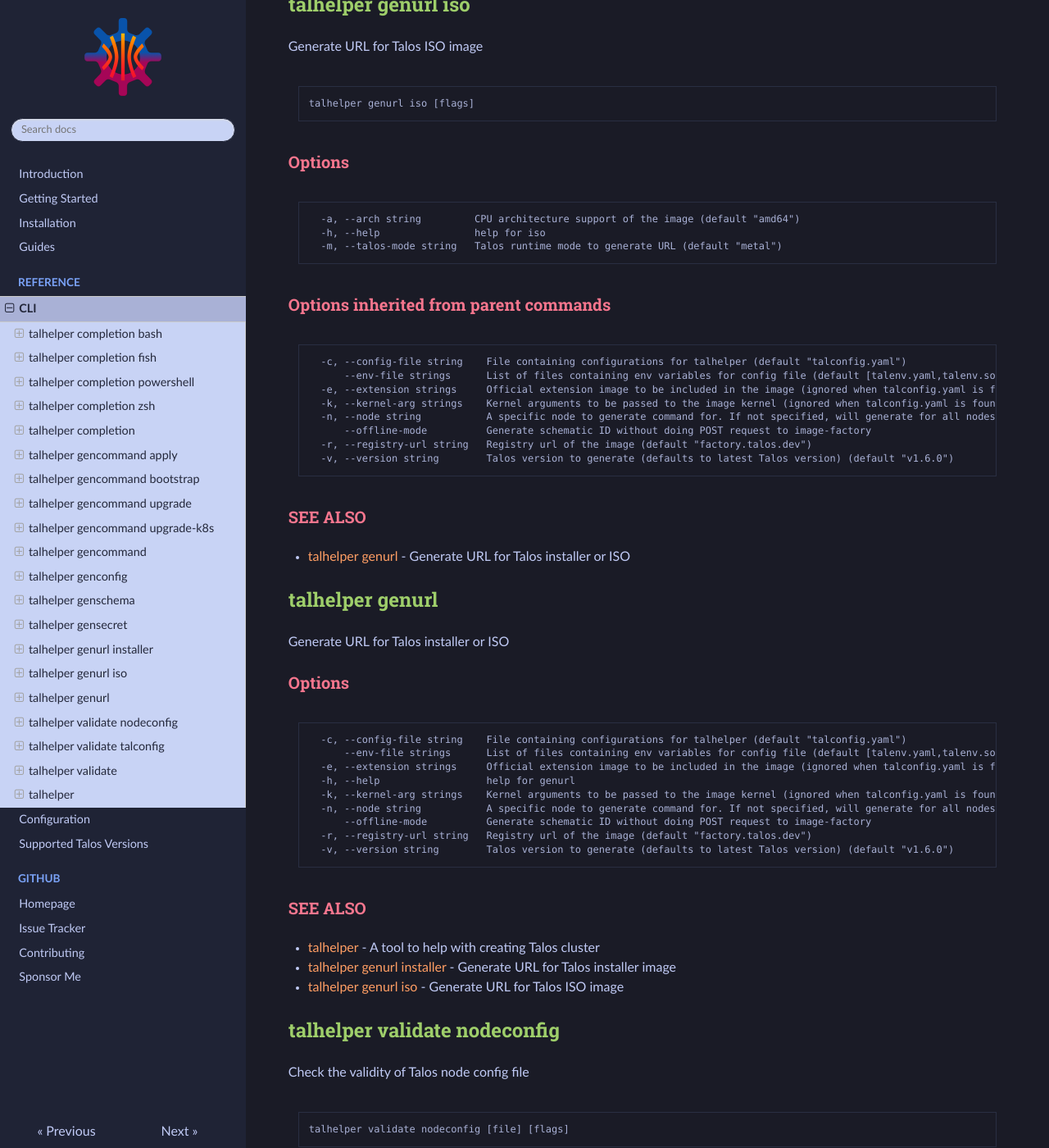
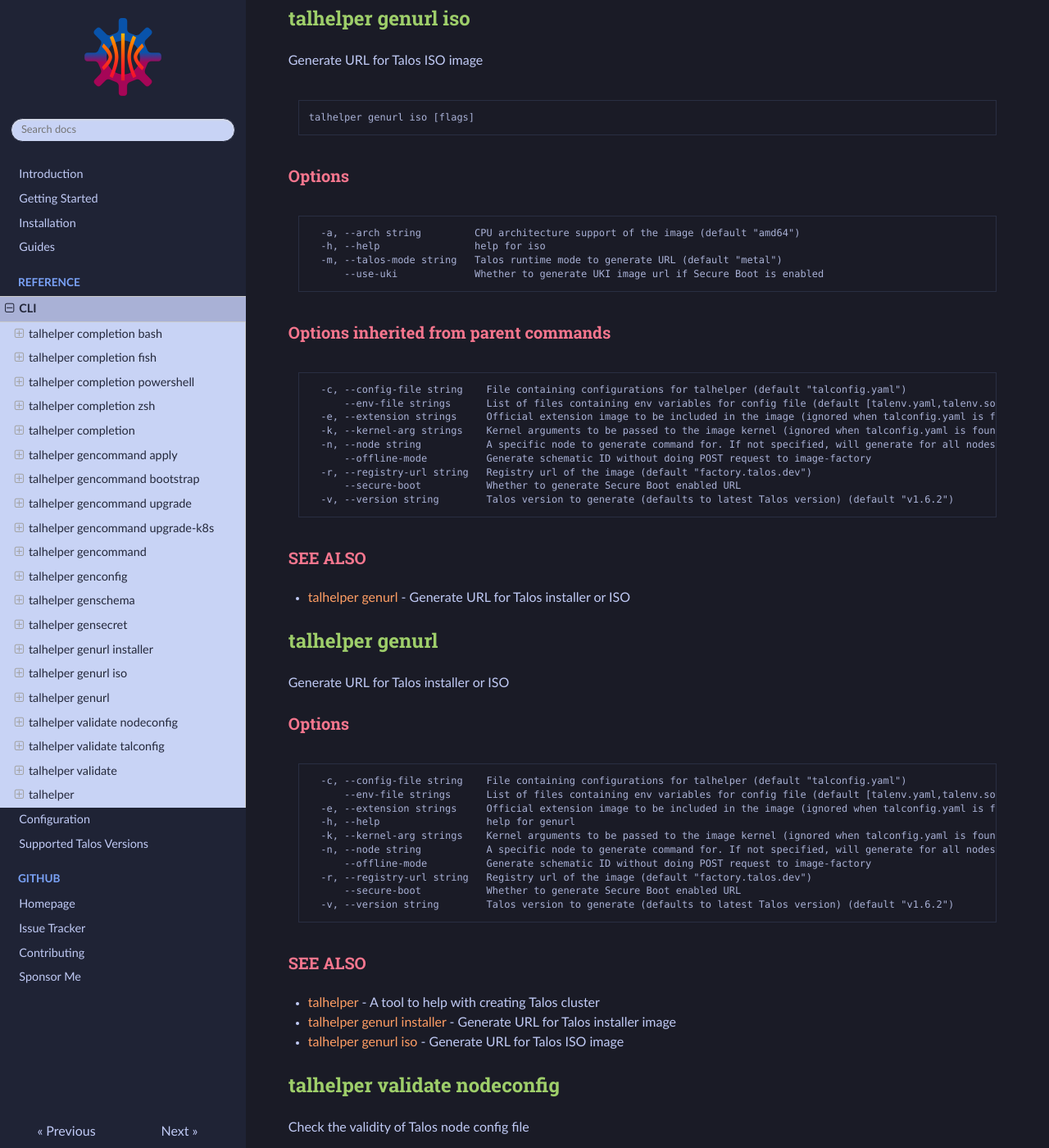
Before and after one commit to budimanjojo/talhelper, an MkDocs documentation site: the page built from docs/docs/reference/cli.md, in a window 1280 px wide and 1400 px high, scrolled down 9924 px. Shown: the whole window at 82% size. Built offline with MkDocs 1.6.1, drawn with Linux system fonts in a browser that asks for light colours; some of the changed text lies outside the part shown.

Commit message:
docs: update CLI reference documentation (#310)
Co-authored-by: budimanjojo-bot <111944664+budimanjojo-bot[bot]@users.noreply.github.com>

````diff
--- a/docs/docs/reference/cli.md
+++ b/docs/docs/reference/cli.md
@@ -400,7 +400,8 @@ talhelper genurl installer [flags]
   -n, --node string           A specific node to generate command for. If not specified, will generate for all nodes (ignored when talconfig.yaml is not found)
       --offline-mode          Generate schematic ID without doing POST request to image-factory
   -r, --registry-url string   Registry url of the image (default "factory.talos.dev")
-  -v, --version string        Talos version to generate (defaults to latest Talos version) (default "v1.6.0")
+      --secure-boot           Whether to generate Secure Boot enabled URL
+  -v, --version string        Talos version to generate (defaults to latest Talos version) (default "v1.6.2")
 ```
 
 ### SEE ALSO
@@ -421,6 +422,7 @@ talhelper genurl iso [flags]
   -a, --arch string         CPU architecture support of the image (default "amd64")
   -h, --help                help for iso
   -m, --talos-mode string   Talos runtime mode to generate URL (default "metal")
+      --use-uki             Whether to generate UKI image url if Secure Boot is enabled
 ```
 
 ### Options inherited from parent commands
@@ -433,7 +435,8 @@ talhelper genurl iso [flags]
   -n, --node string           A specific node to generate command for. If not specified, will generate for all nodes (ignored when talconfig.yaml is not found)
       --offline-mode          Generate schematic ID without doing POST request to image-factory
   -r, --registry-url string   Registry url of the image (default "factory.talos.dev")
-  -v, --version string        Talos version to generate (defaults to latest Talos version) (default "v1.6.0")
+      --secure-boot           Whether to generate Secure Boot enabled URL
+  -v, --version string        Talos version to generate (defaults to latest Talos version) (default "v1.6.2")
 ```
 
 ### SEE ALSO
@@ -455,7 +458,8 @@ Generate URL for Talos installer or ISO
   -n, --node string           A specific node to generate command for. If not specified, will generate for all nodes (ignored when talconfig.yaml is not found)
       --offline-mode          Generate schematic ID without doing POST request to image-factory
   -r, --registry-url string   Registry url of the image (default "factory.talos.dev")
-  -v, --version string        Talos version to generate (defaults to latest Talos version) (default "v1.6.0")
+      --secure-boot           Whether to generate Secure Boot enabled URL
+  -v, --version string        Talos version to generate (defaults to latest Talos version) (default "v1.6.2")
 ```
 
 ### SEE ALSO
````
